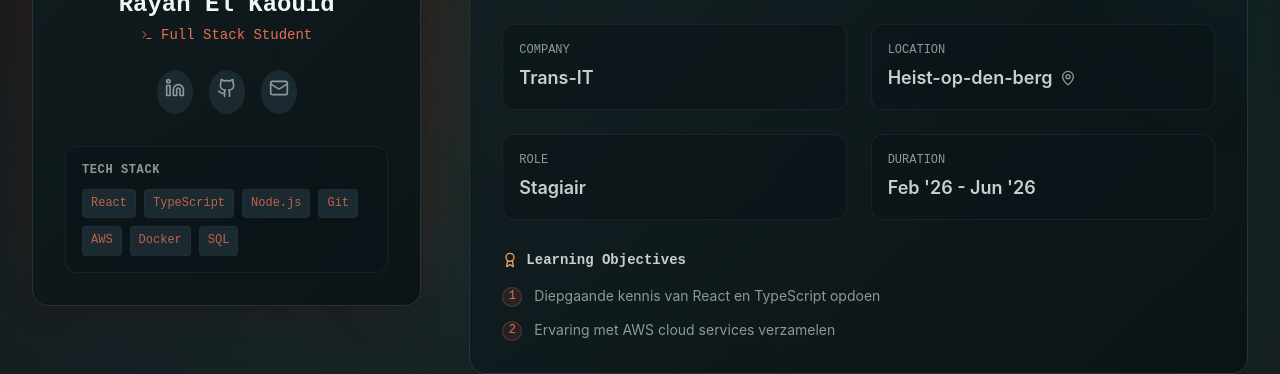
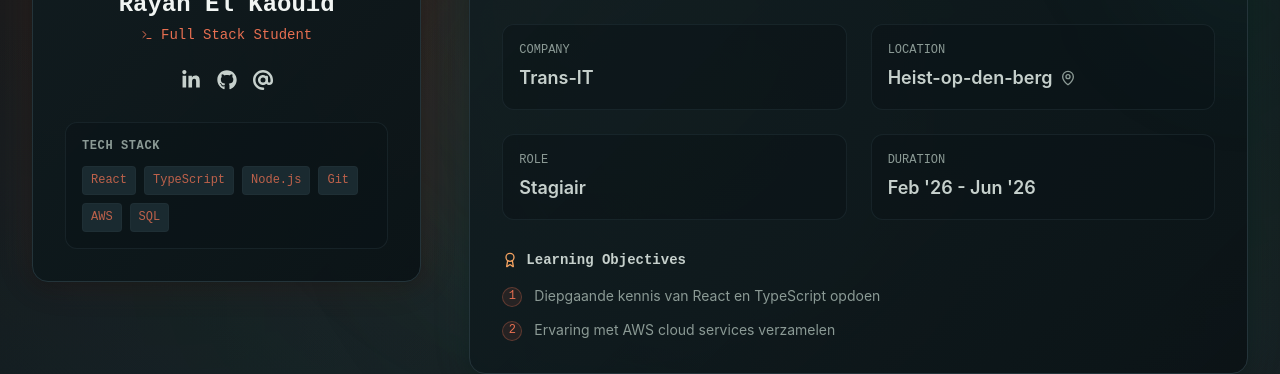
Before and after one commit to RayanElka/WPLStageBlog, a React (Vite) app: page /about in a window 1280 px wide. Shown: the part 343-717 px from the top of the page. Built offline with nearby package versions, Linux system fonts and the light colour scheme.

Commit message:
Kleine aanpassingen

```diff
--- a/package.json
+++ b/package.json
@@ -10,6 +10,10 @@
     "preview": "vite preview"
   },
   "dependencies": {
+    "@fortawesome/fontawesome-svg-core": "^7.1.0",
+    "@fortawesome/free-brands-svg-icons": "^7.1.0",
+    "@fortawesome/free-solid-svg-icons": "^7.1.0",
+    "@fortawesome/react-fontawesome": "^3.1.1",
     "classnames": "^2.5.1",
     "lucide-react": "^0.563.0",
     "react": "^19.2.0",
--- a/src/index.css
+++ b/src/index.css
@@ -589,7 +589,7 @@ footer {
   position: absolute;
   inset: 0;
   border-radius: 50%;
-  background-color: var(--accent-highlight);
+  background-color: #22c55e;
   opacity: 0.75;
   animation: ping 1.5s cubic-bezier(0, 0, 0.2, 1) infinite;
 }
@@ -607,8 +607,8 @@ footer {
   width: 8px;
   height: 8px;
   border-radius: 50%;
-  background-color: var(--accent-primary);
-  box-shadow: 0 0 10px rgba(244, 162, 97, 0.6);
+  background-color: #16a34a;
+  box-shadow: 0 0 10px rgba(34, 197, 94, 0.6);
 }
 
 .hero-title {
@@ -1441,21 +1441,63 @@ footer {
 }
 
 .social-link {
-  padding: 0.5rem;
-  background-color: var(--bg-surface);
-  border-radius: 50%;
-  color: var(--text-muted);
-  transition: all 0.2s;
+  width: auto;
+  height: auto;
+  display: inline-flex;
+  align-items: center;
+  justify-content: center;
+  background: none;
+  border: none;
+  color: var(--text-secondary);
+  position: relative;
+  transition:
+    color 0.2s ease,
+    opacity 0.2s ease,
+    transform 0.2s ease;
 }
 
 .social-link:hover {
-  color: var(--text-primary);
-  background-color: var(--border-color);
+  opacity: 1;
+  transform: translateY(-2px);
 }
 
 .social-link svg {
   width: 20px;
   height: 20px;
+  position: relative;
+  z-index: 1;
+  transition:
+    color 0.2s ease,
+    filter 0.2s ease,
+    transform 0.2s ease;
+}
+
+.social-link:hover svg {
+  transform: scale(1.05);
+}
+
+.social-link--linkedin:hover {
+  color: #0a66c2;
+}
+
+.social-link--linkedin:hover svg {
+  filter: drop-shadow(0 0 10px rgba(10, 102, 194, 0.45));
+}
+
+.social-link--github:hover {
+  color: #e6edf3;
+}
+
+.social-link--github:hover svg {
+  filter: drop-shadow(0 0 10px rgba(230, 237, 243, 0.35));
+}
+
+.social-link--mail:hover {
+  color: var(--accent-primary);
+}
+
+.social-link--mail:hover svg {
+  filter: drop-shadow(0 0 10px rgba(231, 111, 81, 0.4));
 }
 
 .profile-tech {
--- a/src/pages/About.tsx
+++ b/src/pages/About.tsx
@@ -1,13 +1,8 @@
 import React from "react";
-import {
-  Linkedin,
-  Github,
-  Mail,
-  MapPin,
-  Briefcase,
-  Terminal,
-  Award,
-} from "lucide-react";
+import { FontAwesomeIcon } from "@fortawesome/react-fontawesome";
+import { faLinkedinIn, faGithub } from "@fortawesome/free-brands-svg-icons";
+import { faAt } from "@fortawesome/free-solid-svg-icons";
+import { MapPin, Briefcase, Terminal, Award } from "lucide-react";
 
 const About: React.FC = () => {
   return (
@@ -34,23 +29,23 @@ const About: React.FC = () => {
                     href="https://www.linkedin.com/in/rayan-el-kaouid"
                     target="_blank"
                     rel="noopener noreferrer"
-                    className="social-link"
+                    className="social-link social-link--linkedin"
                   >
-                    <Linkedin />
+                    <FontAwesomeIcon icon={faLinkedinIn} />
                   </a>
                   <a
                     href="https://github.com/RayanElka"
-                    target="_blank"
+                    target="https://github.com/RayanElka?tab=repositories"
                     rel="noopener noreferrer"
-                    className="social-link"
+                    className="social-link social-link--github"
                   >
-                    <Github />
+                    <FontAwesomeIcon icon={faGithub} />
                   </a>
                   <a
-                    href="mailto:rayan.elkaouid@student.thomasmore.be"
-                    className="social-link"
+                    href="mailto:rayanelkaouid@gmail.com"
+                    className="social-link social-link--mail"
                   >
-                    <Mail />
+                    <FontAwesomeIcon icon={faAt} />
                   </a>
                 </div>
 
@@ -63,7 +58,6 @@ const About: React.FC = () => {
                       "Node.js",
                       "Git",
                       "AWS",
-                      "Docker",
 
                       "SQL",
                     ].map((skill) => (
```
Also changed, not shown: src/pages/NotFound.tsx (added, +27 -0 lines), 1 other file (tests, documents, lock files or other folders).
